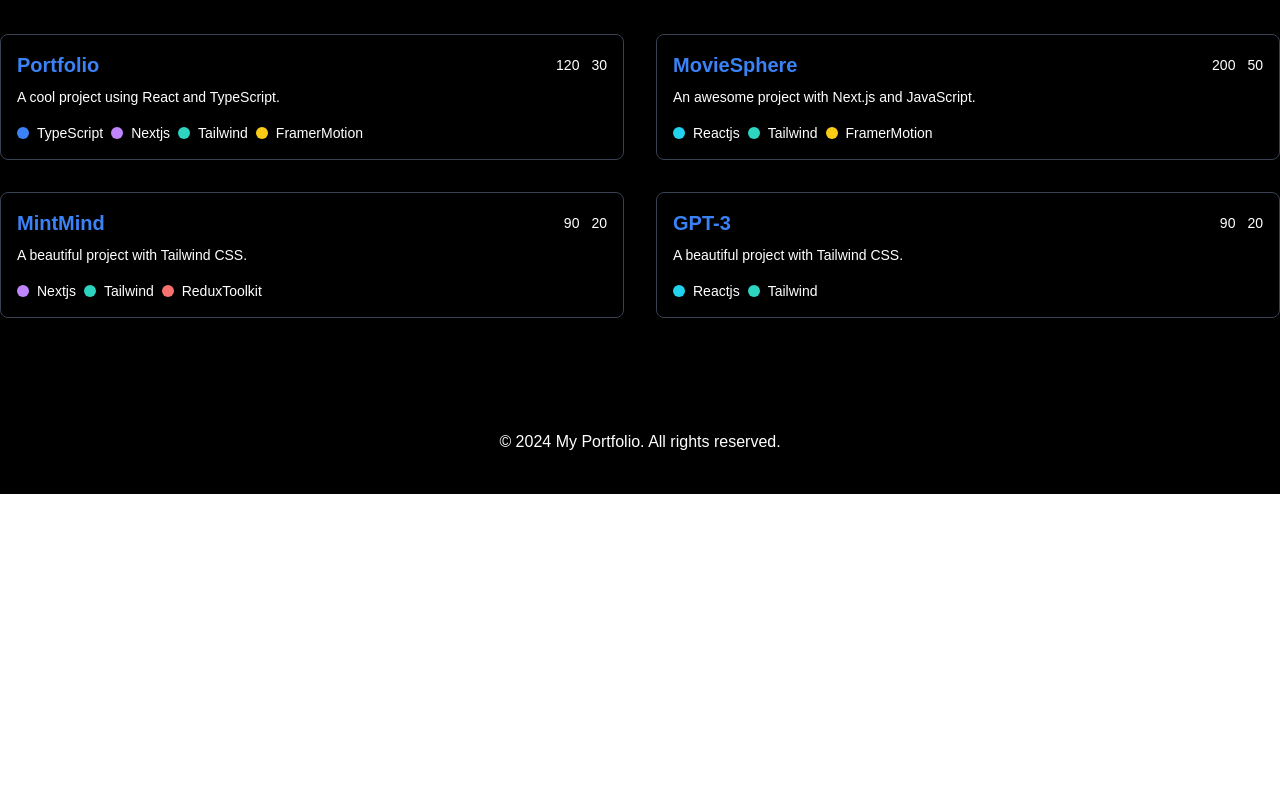
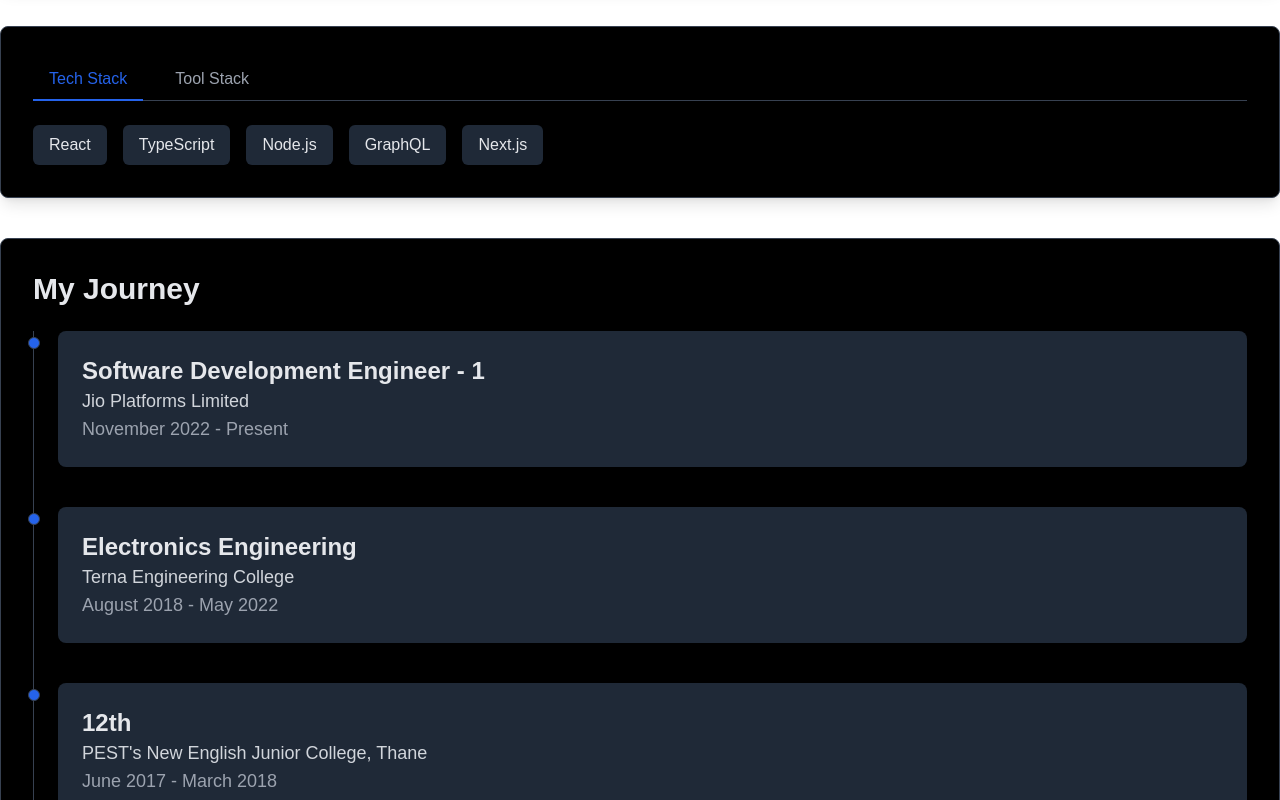
Before and after one commit to Chinmay2660/Portfolio, a Next.js app: page / in a window 1280 px wide. Shown: the part 540-1340 px from the top of the page. Before the commit the page ends 1034 px from the top, so only its background shows below. Built offline with nearby package versions, Linux system fonts and the light colour scheme.

Commit message:
Feat: Add skills section and Jouney Section

```diff
--- a/app/page.tsx
+++ b/app/page.tsx
@@ -1,12 +1,16 @@
 import ProjectSection from '@/components/ProjectSection';
-import Hero from '../components/Hero';
-import ProjectCard from '../components/ProjectCard';
+import Hero from '@/components/Hero';
+import Skills from '@/components/Skills';
+import JourneySection from '@/components/Journey';
 
 export default function HomePage() {
   return (
     <>
       <Hero />
+      <Skills/>
+      <JourneySection/>
       <ProjectSection/>
+
     </>
   );
 }
--- /dev/null
+++ b/components/Journey.tsx
@@ -0,0 +1,52 @@
+"use client";
+
+const JourneySection = () => {
+  const journey = [
+    {
+      title: "Software Development Engineer - 1",
+      institution: "Jio Platforms Limited",
+      startDate: "November 2022",
+      endDate: "Present",
+    },
+    {
+      title: "Electronics Engineering",
+      institution: "Terna Engineering College",
+      startDate: "August 2018",
+      endDate: "May 2022",
+    },
+    {
+      title: "12th",
+      institution: "PEST's New English Junior College, Thane",
+      startDate: "June 2017",
+      endDate: "March 2018",
+    },
+    {
+      title: "10th Grade",
+      institution: "Little Flower High School",
+      startDate: "June 2015",
+      endDate: "March 2016",
+    },
+  ];
+
+  return (
+    <section className="max-w-7xl mx-auto mt-10 p-8 bg-primary border border-gray-700 rounded-lg text-gray-200 shadow-lg">
+      <h2 className="text-3xl font-bold mb-6 text-left">My Journey</h2>
+      <div className="relative border-l border-gray-700">
+        {journey.map((item, index) => (
+          <div key={index} className="mb-10 ml-6">
+            <div className="absolute w-3 h-3 bg-blue-600 rounded-full mt-1.5 -left-1.5 border border-gray-700"></div>
+            <div className="p-6 bg-gray-800 rounded-lg shadow-md">
+              <h3 className="text-2xl font-semibold">{item.title}</h3>
+              <p className="text-lg text-gray-300">{item.institution}</p>
+              <p className="text-lg text-gray-400">
+                {item.startDate} - {item.endDate}
+              </p>
+            </div>
+          </div>
+        ))}
+      </div>
+    </section>
+  );
+};
+
+export default JourneySection;
--- a/components/Skills.tsx
+++ b/components/Skills.tsx
@@ -0,0 +1,59 @@
+"use client";
+import { useState } from "react";
+
+const StackSection = () => {
+  const [activeTab, setActiveTab] = useState<"tech" | "tools">("tech");
+
+  const techStack = ["React", "TypeScript", "Node.js", "GraphQL", "Next.js"];
+  const toolStack = ["Git", "Docker", "Jenkins", "VS Code", "Postman"];
+
+  return (
+    <section className="max-w-7xl mx-auto mt-10 border border-gray-700 rounded-lg bg-primary text-gray-200 p-8 shadow-lg">
+      <div className="flex justify-start space-x-4 mb-6 border-b border-gray-700">
+        <button
+          onClick={() => setActiveTab("tech")}
+          className={`px-4 py-2 -mb-px border-b-2 transition-colors duration-300 ${
+            activeTab === "tech"
+              ? "border-blue-600 text-blue-600"
+              : "border-transparent text-gray-400 hover:text-gray-200 hover:border-gray-400"
+          }`}
+        >
+          Tech Stack
+        </button>
+        <button
+          onClick={() => setActiveTab("tools")}
+          className={`px-4 py-2 -mb-px border-b-2 transition-colors duration-300 ${
+            activeTab === "tools"
+              ? "border-blue-600 text-blue-600"
+              : "border-transparent text-gray-400 hover:text-gray-200 hover:border-gray-400"
+          }`}
+        >
+          Tool Stack
+        </button>
+      </div>
+
+      <div className="flex flex-wrap gap-4 justify-start">
+        {activeTab === "tech" &&
+          techStack.map((tech, index) => (
+            <span
+              key={index}
+              className="px-4 py-2 bg-gray-800 rounded-md shadow-md transition-transform duration-300 hover:bg-blue-600 hover:-translate-y-1"
+            >
+              {tech}
+            </span>
+          ))}
+        {activeTab === "tools" &&
+          toolStack.map((tool, index) => (
+            <span
+              key={index}
+              className="px-4 py-2 bg-gray-800 rounded-md shadow-md transition-transform duration-300 hover:bg-blue-600 hover:-translate-y-1"
+            >
+              {tool}
+            </span>
+          ))}
+      </div>
+    </section>
+  );
+};
+
+export default StackSection;
```
Also changed, not shown: components/Education.tsx (deleted), components/Experience.tsx (deleted).
